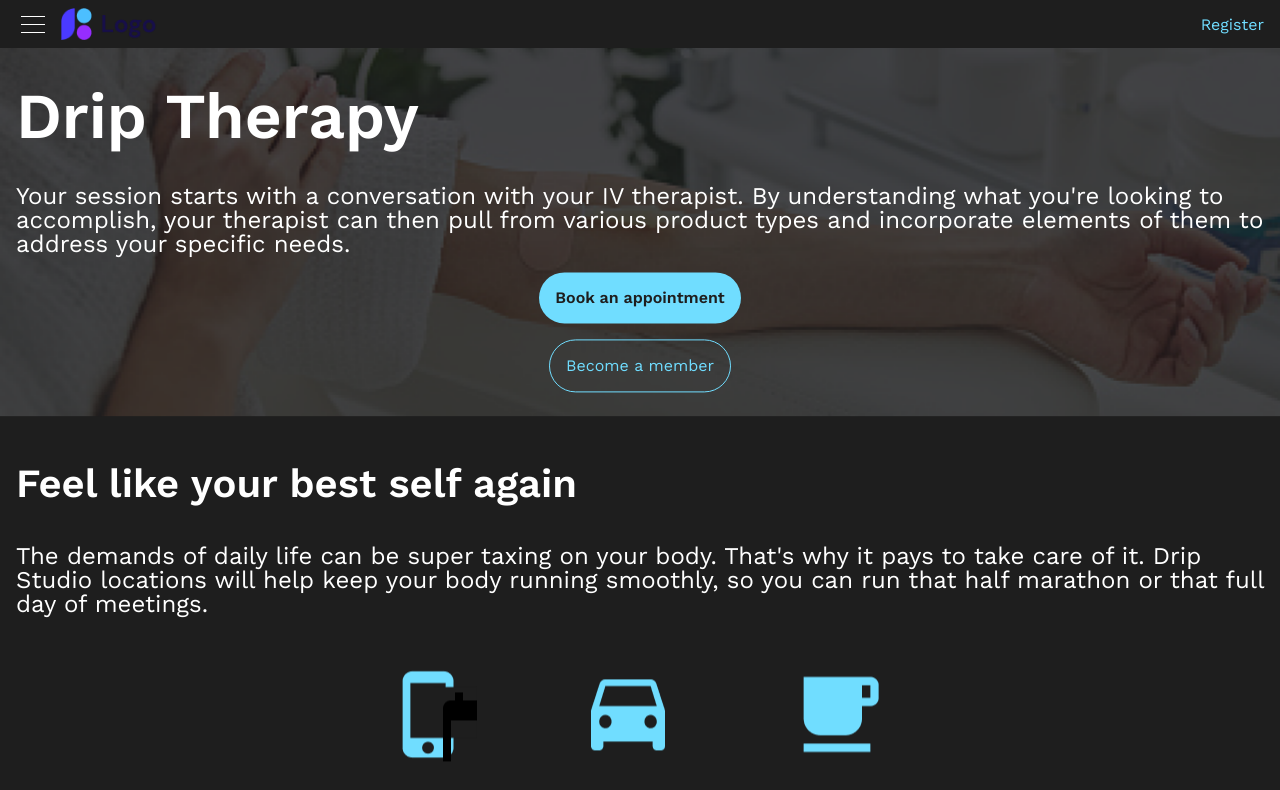
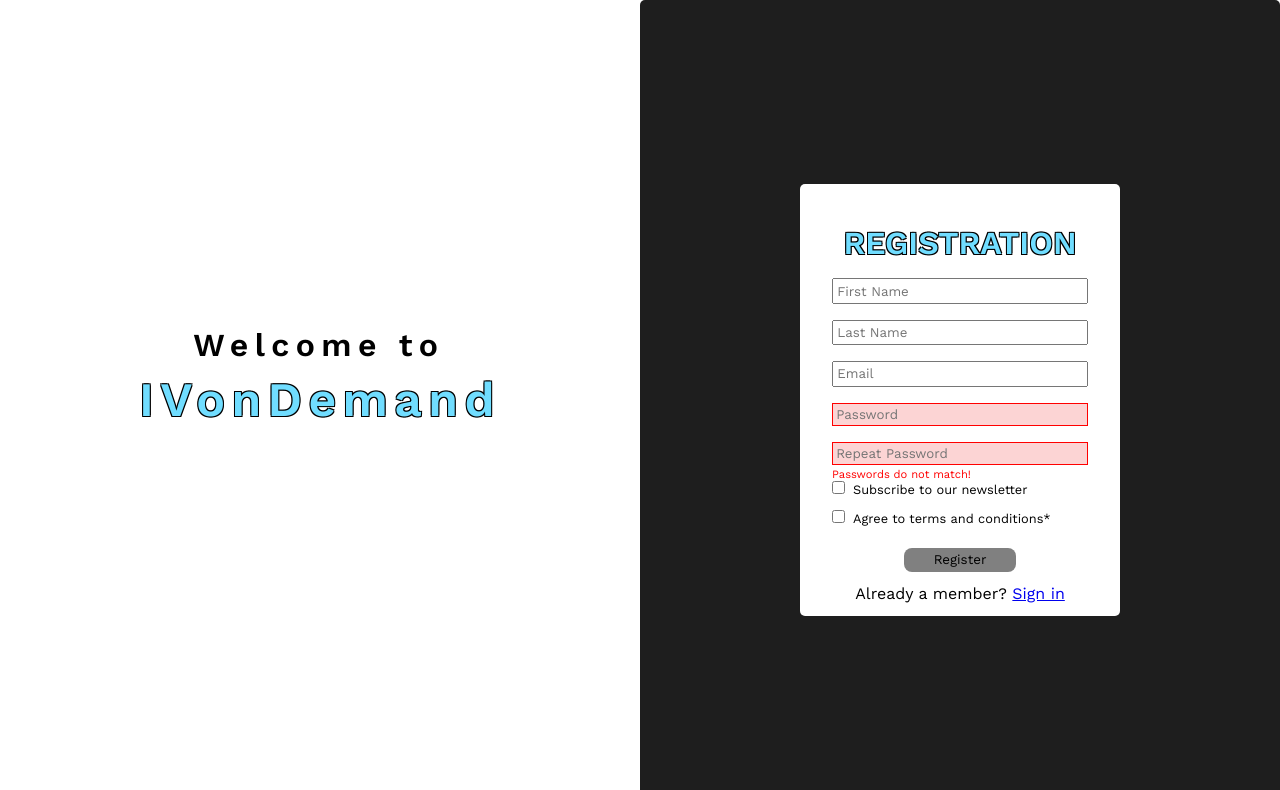
Before and after one commit to thebeatlesphan/react-iv, a React (Create React App) app: page /registration/form in a window 1280 px wide. Shown: the top 790 px of the page. Built offline with nearby package versions, Linux system fonts and the light colour scheme.

Commit message:
Refactor registration form

```diff
--- a/package.json
+++ b/package.json
@@ -9,6 +9,7 @@
     "@testing-library/user-event": "^13.5.0",
     "react": "^17.0.2",
     "react-dom": "^17.0.2",
+    "react-router-dom": "^5.3.3",
     "react-scripts": "^5.0.1",
     "web-vitals": "^2.1.2",
     "yarn": "^1.22.18"
--- a/src/App.js
+++ b/src/App.js
@@ -1,21 +1,21 @@
-import React, { useState } from "react";
+import React from "react";
+import { Route, Switch } from "react-router-dom";
 import TitlePage from "./Landing/TitlePage/TitlePage";
 import Registration from "./Registration Form/Registration";
 
 function App() {
-  const [side, showSide] = useState(false);
-  const [login, showLogin] = useState(false);
-
-  const sidebarhandler = () => {
-    showSide((prevState) => !prevState);
-    console.log("hello");
-  };
-
-  const loginHandler = () => {
-    showLogin((prevState) => !prevState);
-  };
-
-  return <>{login ? <Registration></Registration> : <TitlePage showLogin={loginHandler} />}</>;
+  return (
+    <div>
+      <Switch>
+        <Route path="/registration">
+          <Registration />
+        </Route>
+        <Route path="/react-iv">
+          <TitlePage />
+        </Route>
+      </Switch>
+    </div>
+  );
 }
 
 export default App;
--- a/src/Landing/Navigation/Navigation.js
+++ b/src/Landing/Navigation/Navigation.js
@@ -1,4 +1,5 @@
 import React, { useState } from "react";
+import { Link } from "react-router-dom";
 import classes from "./Navigation.module.css";
 import logo from "../../Images/logo.png";
 import NavButton from "../../Components/Button/NavButton";
@@ -30,7 +31,9 @@ const Navigation = (props) => {
             <p>About Us</p>
             <p>Resources</p>
             <p>Contact</p>
-            <NavButton onClick={props.showLogin}>Register</NavButton>
+            <Link to="/registration">
+              <NavButton>Register</NavButton>
+            </Link>
           </div>
         </nav>
       </div>
--- a/src/Landing/TitlePage/TitlePage.js
+++ b/src/Landing/TitlePage/TitlePage.js
@@ -1,4 +1,5 @@
-import React, { useState } from "react";
+import React from "react";
+import { Link } from "react-router-dom";
 import classes from "./TitlePage.module.css";
 import Button from "../../Components/Button/Button";
 import Button2 from "../../Components/Button/Button2";
@@ -13,15 +14,10 @@ import welcome from "../../Images/welcome.png";
 import Navigation from "../Navigation/Navigation";
 
 const TitlePage = (props) => {
-  const [treatments, showTreatments] = useState(false);
-
-  const showTreatmentsHandler = () => {
-    showTreatments((prevState) => !prevState);
-  };
 
   return (
     <>
-      <Navigation showLogin={props.showLogin} treatments/>
+      <Navigation showLogin={props.showLogin} treatments />
       <div className={classes.container}>
         <div className={classes.container2}>
           {
@@ -40,7 +36,9 @@ const TitlePage = (props) => {
                 </div>
                 <div className={classes.titleButton}>
                   <Button>Book an appointment</Button>
-                  <Button2>Become a member</Button2>
+                  <Link to="/registration/form">
+                    <Button2>Become a member</Button2>
+                  </Link>
                 </div>
               </div>
 
--- a/src/Registration Form/Registration.js
+++ b/src/Registration Form/Registration.js
@@ -1,12 +1,12 @@
 import React, { useState } from "react";
+import { Route, Link } from "react-router-dom";
 import classes from "./Registration.module.css";
 import RegistrationForm from "./RegistrationForm";
 
 const Registration = () => {
-  const [registration, startRegistration] = useState(false);
 
-  const registrationHandler = () => {
-    startRegistration((prevState) => !prevState);
+  const loginhandler = (event) => {
+    event.preventDefault();
   };
 
   return (
@@ -15,22 +15,22 @@ const Registration = () => {
         <div className={classes.advertContainer}>
           <h2>
             IVonDemand
-            {registration && <h3 className={classes.welcome}>Welcome to</h3>}
+            <Route path="/registration/form">
+              <span className={classes.welcome}>Welcome to</span>
+            </Route>
           </h2>
         </div>
       </div>
       <div className={classes.container}>
-        {registration && <RegistrationForm />}
-        {!registration && (
-          <>
+        <Route path="/registration" exact>
           <div className={classes.aboveForm}>
             <p>Welcome back!</p>
           </div>
           <div className={classes.formContainer}>
-              <form className={classes.form}>
+            <form className={classes.form} onSubmit={loginhandler}>
               <input
                 type="text"
-                  placeholder="Enter Username"
+                placeholder="Enter Email"
                 name="uname"
                 required
               ></input>
@@ -49,11 +49,15 @@ const Registration = () => {
             <p>Forgot your password?</p>
             <p>
               Don't have an account?
-                <span onClick={registrationHandler}> Get Started</span>
+              <Link to="/registration/form">
+                <span> Get Started</span>
+              </Link>
             </p>
           </div>
-          </>
-        )}
+        </Route>
+        <Route path="/registration/form">
+          <RegistrationForm />
+        </Route>
       </div>
     </div>
   );
--- a/src/Registration Form/Registration.module.css
+++ b/src/Registration Form/Registration.module.css
@@ -104,7 +104,7 @@
     position: relative;
   }
 
-  .advertContainer > h2 > h3 {
+  .advertContainer > h2 > span {
     font-size: 2rem;
     position: absolute;
     top: -50%;
@@ -113,3 +113,10 @@
     text-shadow: none;
   }
 }
+
+@media (max-width: 30em) {
+  .belowForm {
+    flex-direction: column;
+    text-align: center;
+  }
+}
--- a/src/Registration Form/RegistrationForm.js
+++ b/src/Registration Form/RegistrationForm.js
@@ -1,17 +1,74 @@
-import React from "react";
+import React, { useState, useRef } from "react";
+import { Link } from "react-router-dom";
 import classes from "./RegistrationForm.module.css";
 
-const RegistrationForm = () => {
+const RegistrationForm = (props) => {
+  const [emailIsValid, setEmailIsValid] = useState(true);
+  const [matchingPasswords, setMatchingPasswords] = useState(false);
+  const [formIsValid, setFormIsValid] = useState(false);
+
+  const firstPassword = useRef();
+  const repeatPassword = useRef();
+
+  const emailHandler = (event) => {
+    let userEmail = event.target.value.split("");
+    console.log(userEmail);
+    if (!userEmail.includes("@") && userEmail.length > 0) {
+      setEmailIsValid(false);
+    } else {
+      setEmailIsValid(true);
+    }
+  };
+
+  const passwordhandler = () => {
+    if (firstPassword.current.value === repeatPassword.current.value) {
+      setMatchingPasswords(true);
+    } else {
+      setMatchingPasswords(false);
+    }
+  };
+
+  const formHandler = (event) => {
+    event.preventDefault();
+  };
+
   return (
     <div className={classes.formContainer}>
       <h2>REGISTRATION</h2>
       <div>
-        <form className={classes.form}>
-          <input type="text" placeholder="First Name"></input>
-          <input type="text" placeholder="Last Name"></input>
-          <input type="text" placeholder="Email"></input>
-          <input type="password" placeholder="Password"></input>
-          <input type="password" placeholder="Repeat Password"></input>
+        <form className={classes.form} onSubmit={formHandler}>
+          <input type="text" placeholder="First Name" required></input>
+          <input type="text" placeholder="Last Name" required></input>
+          <input
+            type="text"
+            placeholder="Email"
+            onBlur={emailHandler}
+            className={`${emailIsValid ? "" : classes.invalid}`}
+            required
+          ></input>
+          <div
+            className={`${classes.password} ${
+              !matchingPasswords && classes.passwordMismatch
+            }`}
+          >
+            <input
+              type="password"
+              placeholder="Password"
+              ref={firstPassword}
+              className={`${matchingPasswords ? "" : classes.invalid}`}
+              required
+            ></input>
+            <input
+              type="password"
+              placeholder="Repeat Password"
+              ref={repeatPassword}
+              onBlur={passwordhandler}
+              className={`${classes.password} ${
+                matchingPasswords ? "" : classes.invalid
+              }`}
+              required
+            ></input>
+          </div>
           <div>
             <input type="checkbox"></input>
             <label className={classes.sentence}>
@@ -19,14 +76,22 @@ const RegistrationForm = () => {
             </label>
           </div>
           <div>
-            <input type="checkbox"></input>
+            <input type="checkbox" required></input>
             <label className={classes.sentence}>
-              Agree to terms and conditions
+              Agree to terms and conditions*
             </label>
           </div>
-          <button type="submit">Register</button>
+          <button type="submit" disabled={!formIsValid}>
+            Register
+          </button>
         </form>
       </div>
+      <p className={classes.member}>
+        Already a member?{" "}
+        <Link to="/registration">
+          <span onClick={props.login}>Sign in</span>
+        </Link>
+      </p>
     </div>
   );
 };
--- a/src/Registration Form/RegistrationForm.module.css
+++ b/src/Registration Form/RegistrationForm.module.css
@@ -1,7 +1,7 @@
 .formContainer {
   background-color: white;
   width: 20em;
-  height: 30em;
+  height: 27em;
   display: flex;
   flex-direction: column;
   padding: 2rem;
@@ -20,7 +20,7 @@
   flex-direction: column;
 }
 
-.form > input {
+.form input {
   padding: 0.2rem;
   margin: 0.5rem 0;
 }
@@ -37,7 +37,41 @@
   cursor: pointer;
 }
 
+.form > button:disabled {
+  background-color: grey;
+  cursor: default;
+}
+
 .sentence {
   font-size: 0.8rem;
   margin-left: 0.5rem;
 }
+
+.member {
+  text-align: center;
+  padding: 0.5rem;
+}
+
+.member > span {
+  cursor: pointer;
+}
+
+.form .invalid {
+  border: 1px red solid;
+  background-color: rgb(252, 212, 212);
+}
+
+.password {
+  display: flex;
+  flex-direction: column;
+  position: relative;
+}
+
+.password.passwordMismatch::after {
+  content: "Passwords do not match!";
+  color: red;
+  font-size: 0.7rem;
+  display: block;
+  position: absolute;
+  bottom: -0.65rem;
+}
--- a/src/index.js
+++ b/src/index.js
@@ -1,11 +1,12 @@
 import React from "react";
 import ReactDOM from "react-dom";
+import { BrowserRouter } from "react-router-dom";
 import "./index.css";
 import App from "./App";
 
 ReactDOM.render(
-  <>
+  <BrowserRouter>
     <App />
-  </>,
+  </BrowserRouter>,
   document.getElementById("root")
 );
```
Also changed, not shown: 1 other file (tests, documents, lock files or other folders). Lines whose indentation alone changed are shown as unchanged.
